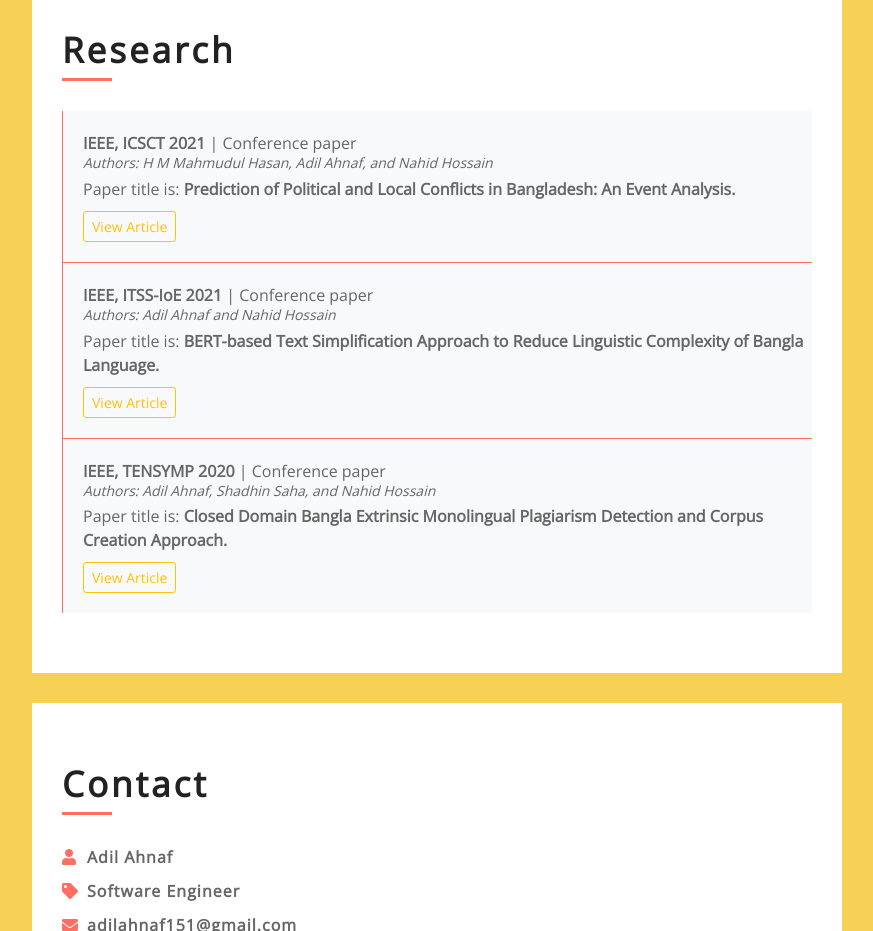
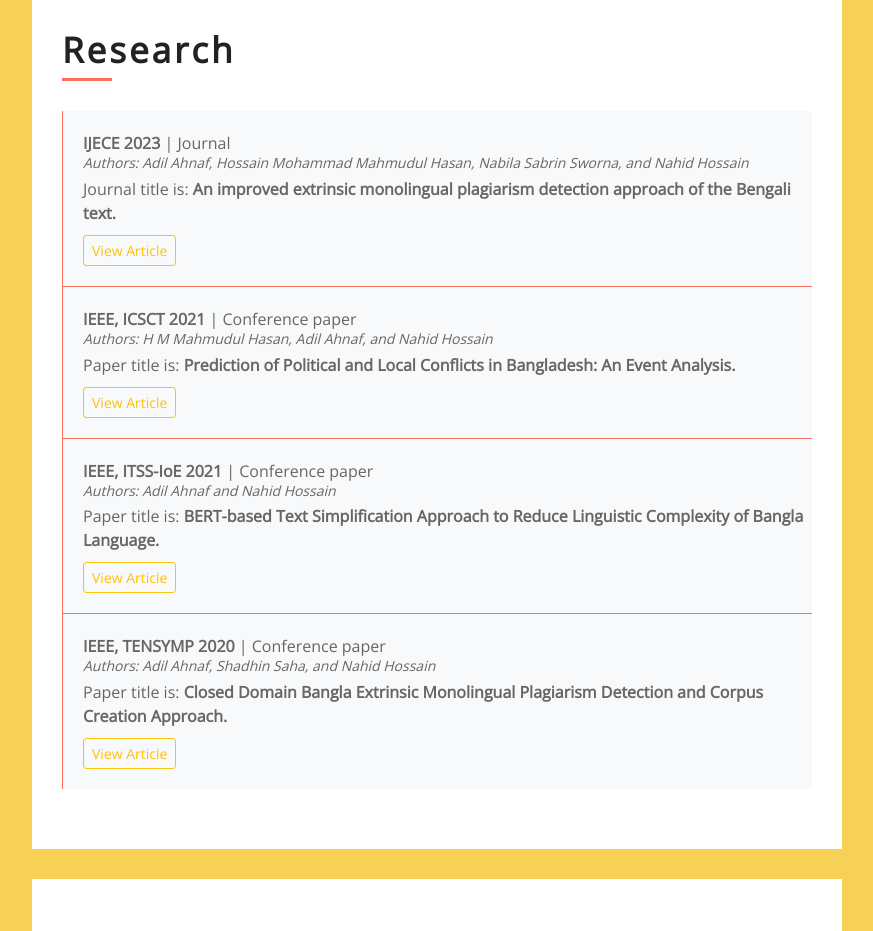
Before and after one commit to Adil-Ahnaf/Adil-Ahnaf.github.io, a plain HTML site: page index.html in a window 1280 px wide. Shown: the part 3220-4151 px from the top of the page, without its empty margins (368-1241 px from the left). Drawn offline with nearby package versions, Linux system fonts and the light colour scheme.

Commit message:
new journal added

```diff
--- a/index.html
+++ b/index.html
@@ -381,8 +381,19 @@
                         <div class="row align-items-center">
                             <div class="col-md-12">
                                 <div class="exp-col bg-light">
-                                    <p><b>IEEE, ICSCT 2021</b> | Conference paper</h3>
-                                    <h4>Authors: H M Mahmudul Hasan, Adil Ahnaf, and Nahid Hossain</h4>
+                                    <p>
+                                        <b>IJECE 2023</b> | Journal</h3>
+                                        <h4>Authors: Adil Ahnaf, Hossain Mohammad Mahmudul Hasan, Nabila Sabrin Sworna, and Nahid Hossain</h4>
+                                    <p style="margin-top: 4px; margin-bottom: 10px;">Journal title is: <b>An improved extrinsic monolingual plagiarism detection approach of the Bengali text.</b></p>
+                                    <a class="btn btn-outline-warning btn-sm" href="https://ijece.iaescore.com/index.php/IJECE/article/view/28080" target="_blank">View Article</a>
+
+                                </div>
+                            </div>
+                            <div class="col-md-12">
+                                <div class="exp-col bg-light">
+                                    <p>
+                                        <b>IEEE, ICSCT 2021</b> | Conference paper</h3>
+                                        <h4>Authors: H M Mahmudul Hasan, Adil Ahnaf, and Nahid Hossain</h4>
                                     <p style="margin-top: 4px; margin-bottom: 10px;">Paper title is: <b>Prediction of Political and Local Conflicts in Bangladesh: An Event Analysis.</b></p>
                                     <a class="btn btn-outline-warning btn-sm" href="https://ieeexplore.ieee.org/abstract/document/9642517" target="_blank">View Article</a>
 
@@ -390,16 +401,18 @@
                             </div>
                             <div class="col-md-12">
                                 <div class="exp-col bg-light">
-                                    <p><b>IEEE, ITSS-IoE 2021</b> | Conference paper</h3>
-                                    <h4>Authors: Adil Ahnaf and Nahid Hossain</h4>
+                                    <p>
+                                        <b>IEEE, ITSS-IoE 2021</b> | Conference paper</h3>
+                                        <h4>Authors: Adil Ahnaf and Nahid Hossain</h4>
                                     <p style="margin-top: 4px; margin-bottom: 10px;">Paper title is: <b>BERT-based Text Simplification Approach to Reduce Linguistic Complexity of Bangla Language.</b></p>
                                     <a class="btn btn-outline-warning btn-sm" href="https://ieeexplore.ieee.org/document/9615303" target="_blank">View Article</a>
                                 </div>
                             </div>
                             <div class="col-md-12">
                                 <div class="exp-col bg-light" style="border-bottom: 0px;">
-                                    <p><b>IEEE, TENSYMP 2020</b> | Conference paper</h3>
-                                    <h4>Authors: Adil Ahnaf, Shadhin Saha, and Nahid Hossain</h4>
+                                    <p>
+                                        <b>IEEE, TENSYMP 2020</b> | Conference paper</h3>
+                                        <h4>Authors: Adil Ahnaf, Shadhin Saha, and Nahid Hossain</h4>
                                     <p style="margin-top: 4px; margin-bottom: 10px;">Paper title is: <b>Closed Domain Bangla Extrinsic Monolingual Plagiarism Detection and Corpus Creation Approach.</b></p>
                                     <a class="btn btn-outline-warning btn-sm" href="https://ieeexplore.ieee.org/document/9230801" target="_blank">View Article</a>
                                 </div>
```
